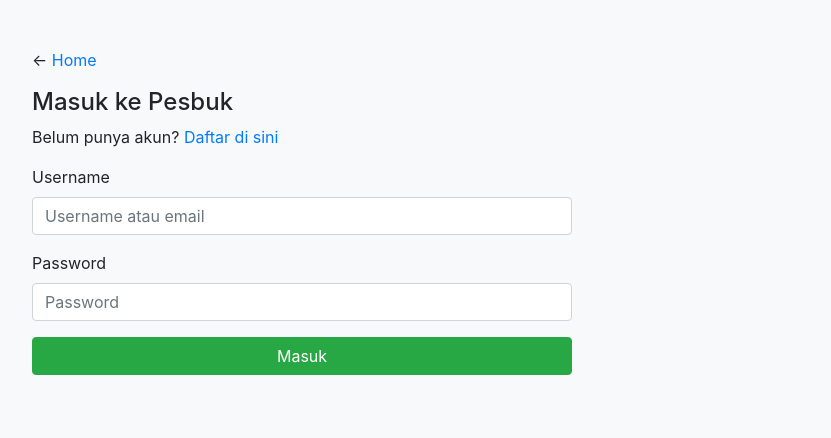
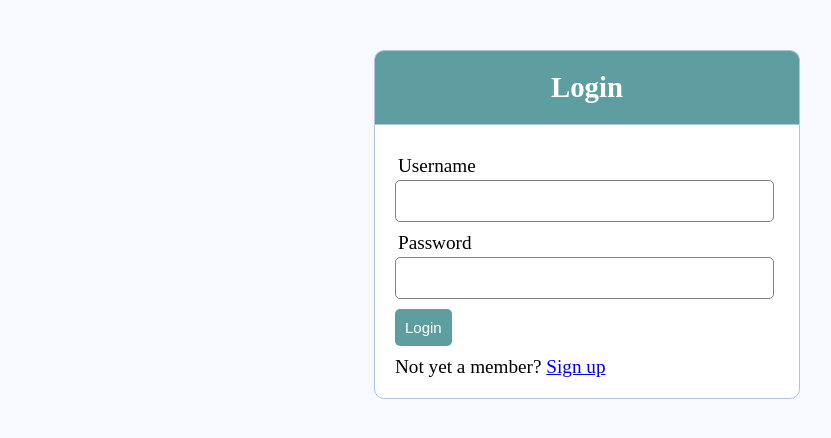
Before and after one commit to sunudika/FP-Pemweb, a PHP site: page /formatik/login.php in a window 1280 px wide. Shown: the top 438 px of the page, without its empty margins (53-884 px from the left). Run offline with PHP 8.4, Linux system fonts and the light colour scheme.

Commit message:
added some features (login, register, etc)

```diff
--- a/config.php
+++ b/config.php
@@ -7,9 +7,12 @@ $db_user = "root";
 $db_pass = "";
 $db_name = "formatik";
 
-$con = new PDO("mysql:host=$db_host;dbname=$db_name", $db_user, $db_pass);
-if (mysqli_connect_errno()) {
-    echo mysqli_connect_error();
+try {
+    //create PDO connection
+    $con = new PDO("mysql:host=$db_host;dbname=$db_name", $db_user, $db_pass);
+} catch(PDOException $e) {
+    //show error
+    die("Terjadi masalah: " . $e->getMessage());
 }
 
 function base_url($url = null)
--- /dev/null
+++ b/errors.php
@@ -0,0 +1,7 @@
+<?php  if (count($errors) > 0) : ?>
+  <div class="error">
+  	<?php foreach ($errors as $error) : ?>
+  	  <p><?php echo $error ?></p>
+  	<?php endforeach ?>
+  </div>
+<?php  endif ?>
--- a/login.php
+++ b/login.php
@@ -1,86 +1,31 @@
-<?php
-
-require_once("config.php");
-
-if(isset($_POST['login'])){
-
-    $username = filter_input(INPUT_POST, 'username', FILTER_SANITIZE_STRING);
-    $password = filter_input(INPUT_POST, 'password', FILTER_SANITIZE_STRING);
-
-    $sql = "SELECT * FROM user WHERE username=:username OR email=:email";
-    $stmt = $con->prepare($sql);
-
-    // bind parameter ke query
-    $params = array(
-        ":username" => $username,
-        ":email" => $username
-    );
-
-    $stmt->execute($params);
-
-    $pengguna = $stmt->fetch(PDO::FETCH_ASSOC);
-
-    // jika user terdaftar
-    if($pengguna){
-        // verifikasi password
-        if(password_verify($password, $pengguna["password"])){
-            // buat Session
-            session_start();
-            $_SESSION["pengguna"] = $pengguna;
-            // login sukses, alihkan ke halaman timeline
-            header("Location: timeline.php");
-        }
-    }
-}
-?>
-
-
+<?php include('server.php') ?>
 <!DOCTYPE html>
-<html lang="en">
+<html>
 <head>
-    <meta charset="UTF-8">
-    <meta name="viewport" content="width=device-width, initial-scale=1.0">
-    <meta http-equiv="X-UA-Compatible" content="ie=edge">
-    <title>Login Pesbuk</title>
-
-    <link rel="stylesheet" href="css/bootstrap.min.css" />
+  <title>Registration system PHP and MySQL</title>
+  <link rel="stylesheet" type="text/css" href="style.css">
 </head>
-<body class="bg-light">
-
-<div class="container mt-5">
-    <div class="row">
-        <div class="col-md-6">
-
-        <p>&larr; <a href="index.php">Home</a>
-
-        <h4>Masuk ke Pesbuk</h4>
-        <p>Belum punya akun? <a href="register.php">Daftar di sini</a></p>
-
-        <form action="" method="POST">
-
-            <div class="form-group">
-                <label for="username">Username</label>
-                <input class="form-control" type="text" name="username" placeholder="Username atau email" />
+<body>
+  <div class="header">
+  	<h2>Login</h2>
   </div>
 
-
-            <div class="form-group">
-                <label for="password">Password</label>
-                <input class="form-control" type="password" name="password" placeholder="Password" />
+  <form method="post" action="login.php">
+  	<?php include('errors.php'); ?>
+  	<div class="input-group">
+  		<label>Username</label>
+  		<input type="text" name="username" >
   	</div>
-
-            <input type="submit" class="btn btn-success btn-block" name="login" value="Masuk" />
-
+  	<div class="input-group">
+  		<label>Password</label>
+  		<input type="password" name="password">
+  	</div>
+  	<div class="input-group">
+  		<button type="submit" class="btn" name="login_user">Login</button>
+  	</div>
+  	<p>
+  		Not yet a member? <a href="register.php">Sign up</a>
+  	</p>
   </form>
-
-        </div>
-
-        <div class="col-md-6">
-            <!-- isi dengan sesuatu di sini -->
-        </div>
-
-    </div>
-</div>
-
 </body>
 </html>
--- /dev/null
+++ b/server.php
@@ -0,0 +1,95 @@
+<?php
+session_start();
+
+// initializing variables
+$username = "";
+$email    = "";
+$errors = array();
+
+// connect to the database
+$db = mysqli_connect('localhost', 'root', '', 'formatik');
+
+// REGISTER USER
+if (isset($_POST['reg_user'])) {
+  // receive all input values from the form
+  $username = mysqli_real_escape_string($db, $_POST['username']);
+  $email = mysqli_real_escape_string($db, $_POST['email']);
+  $password_1 = mysqli_real_escape_string($db, $_POST['password_1']);
+  $password_2 = mysqli_real_escape_string($db, $_POST['password_2']);
+
+  // form validation: ensure that the form is correctly filled ...
+  // by adding (array_push()) corresponding error unto $errors array
+  if (empty($username)) { array_push($errors, "Username is required"); }
+  if (empty($email)) { array_push($errors, "Email is required"); }
+  if (empty($password_1)) { array_push($errors, "Password is required"); }
+  if (strlen($password_1) <= 6) { array_push($errors, "Password needs to be 6 or more chars long"); }
+  if ($password_1 != $password_2) {
+	array_push($errors, "The two passwords do not match");
+  }
+
+  // first check the database to make sure
+  // a user does not already exist with the same username and/or email
+  $user_check_query = "SELECT * FROM user WHERE username='$username' OR email='$email' LIMIT 1";
+  $result = mysqli_query($db, $user_check_query);
+  $user = mysqli_fetch_assoc($result);
+
+  if ($user) { // if user exists
+    if ($user['username'] === $username) {
+      array_push($errors, "Username already exists");
+    }
+
+    if ($user['email'] === $email) {
+      array_push($errors, "email already exists");
+    }
+  }
+
+  // Finally, register user if there are no errors in the form
+  if (count($errors) == 0) {
+  	$password = md5($password_1);//encrypt the password before saving in the database
+
+  	$query = "INSERT INTO user (username, email, password)
+  			  VALUES('$username', '$email', '$password')";
+  	mysqli_query($db, $query);
+  	$_SESSION['username'] = $username;
+  	$_SESSION['success'] = "You are now logged in";
+  	header('location: index1.php');
+  }
+}
+
+// LOGIN USER
+if (isset($_POST['login_user'])) {
+    $username = mysqli_real_escape_string($db, $_POST['username']);
+    $password = mysqli_real_escape_string($db, $_POST['password']);
+
+    if (empty($username)) {
+        array_push($errors, "Username is required");
+    }
+    if (empty($password)) {
+        array_push($errors, "Password is required");
+    }
+
+    if (count($errors) == 0) {
+        $password = md5($password);
+        $query = "SELECT * FROM user WHERE username='$username' AND password='$password'";
+        $results = mysqli_query($db, $query);
+        if (mysqli_num_rows($results) == 1) {
+          $_SESSION['username'] = $username;
+          $_SESSION['success'] = "You are now logged in";
+          header('location: index1.php');
+        }else {
+            array_push($errors, "Wrong username/password combination");
+        }
+    }
+  }
+
+  function base_url($url = null)
+{
+    $base_url = "http://localhost/formatik";
+    if ($url != null) {
+        return $base_url . "/" . $url;
+    } else {
+        return $base_url;
+    }
+}
+
+  ?>
--- /dev/null
+++ b/style.css
@@ -0,0 +1,68 @@
+* {
+    margin: 0px;
+    padding: 0px;
+  }
+  body {
+    font-size: 120%;
+    background: #F8F8FF;
+  }
+
+  .header {
+    width: 30%;
+    margin: 50px auto 0px;
+    color: white;
+    background: #5F9EA0;
+    text-align: center;
+    border: 1px solid #B0C4DE;
+    border-bottom: none;
+    border-radius: 10px 10px 0px 0px;
+    padding: 20px;
+  }
+  form, .content {
+    width: 30%;
+    margin: 0px auto;
+    padding: 20px;
+    border: 1px solid #B0C4DE;
+    background: white;
+    border-radius: 0px 0px 10px 10px;
+  }
+  .input-group {
+    margin: 10px 0px 10px 0px;
+  }
+  .input-group label {
+    display: block;
+    text-align: left;
+    margin: 3px;
+  }
+  .input-group input {
+    height: 30px;
+    width: 93%;
+    padding: 5px 10px;
+    font-size: 16px;
+    border-radius: 5px;
+    border: 1px solid gray;
+  }
+  .btn {
+    padding: 10px;
+    font-size: 15px;
+    color: white;
+    background: #5F9EA0;
+    border: none;
+    border-radius: 5px;
+  }
+  .error {
+    width: 92%;
+    margin: 0px auto;
+    padding: 10px;
+    border: 1px solid #a94442;
+    color: #a94442;
+    background: #f2dede;
+    border-radius: 5px;
+    text-align: left;
+  }
+  .success {
+    color: #3c763d;
+    background: #dff0d8;
+    border: 1px solid #3c763d;
+    margin-bottom: 20px;
+  }
```
Also changed, not shown: _include/navbar.php (+7 -2 lines), index1.php (added, +39 -0 lines), register.php (+33 -78 lines), upload.php (added, +37 -0 lines). Lines whose indentation alone changed are shown as unchanged.
